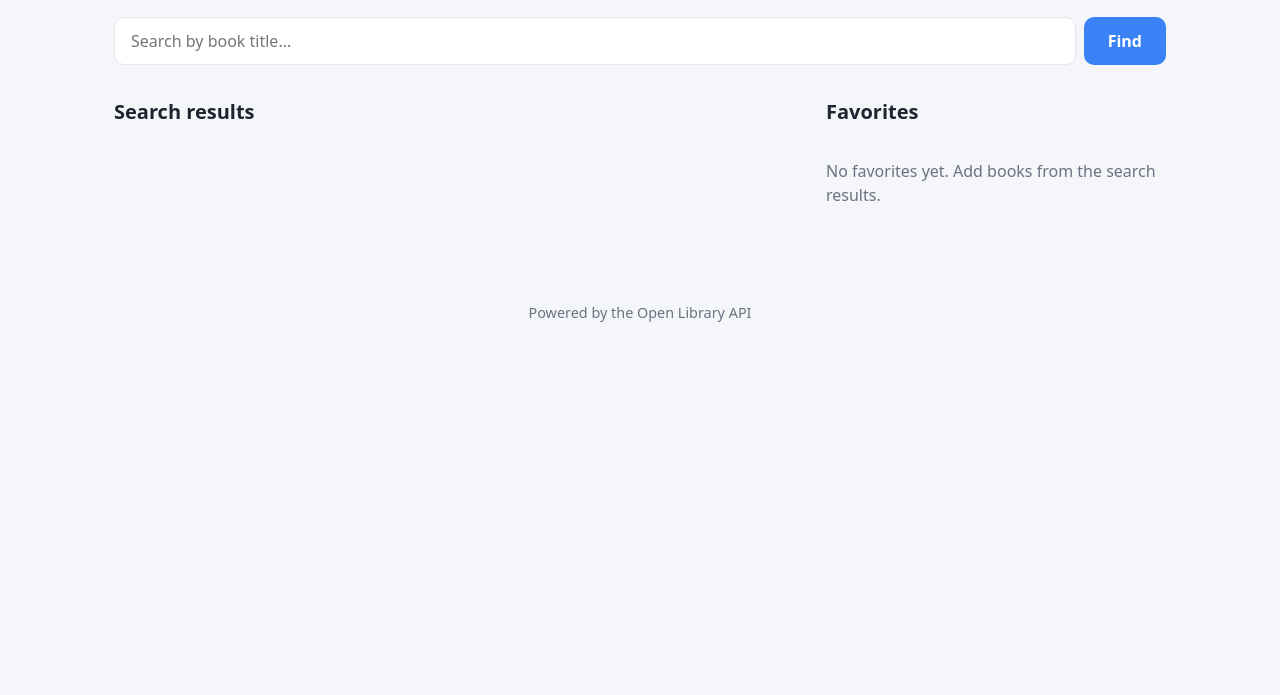
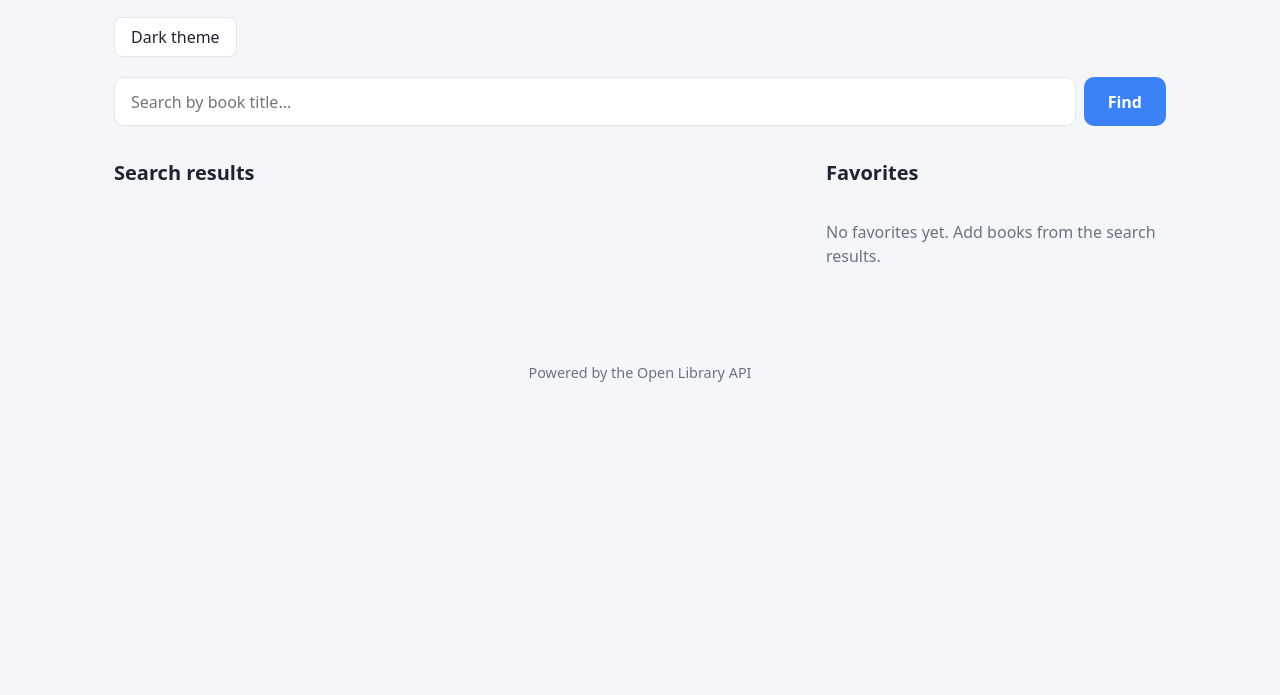
Before and after one commit to h3pixz/books-library, a website built with Vite: page index.html in a window 1280 px wide. Shown: the part 105-800 px from the top of the page. Built offline with nearby package versions, Linux system fonts and the light colour scheme.

Commit message:
add light + dark theme

```diff
--- a/index.html
+++ b/index.html
@@ -11,6 +11,9 @@
       <header class="app-header">
         <h1 class="app-title">Books Library</h1>
         <p class="app-tagline">Search books by title and save your favorites.</p>
+        <div class="theme-toggle">
+          <button id="theme-toggle-btn" type="button" class="theme-toggle__button">Dark theme</button>
+        </div>
         <form id="search-form" class="search-form" novalidate>
           <label class="visually-hidden" for="search-input">Search by title</label>
           <input id="search-input" type="search" name="query" placeholder="Search by book title..." autocomplete="off" />
--- /dev/null
+++ b/src/app/theme.js
@@ -0,0 +1,35 @@
+const STORAGE_KEY = 'books-library:theme';
+const DARK_CLASS = 'theme-dark';
+const themeToggleBtn = document.querySelector('#theme-toggle-btn');
+
+function applyTheme(theme) {
+  document.documentElement.classList.toggle(DARK_CLASS, theme === 'dark');
+  themeToggleBtn.textContent = theme === 'dark' ? 'Light theme' : 'Dark theme';
+}
+
+function getInitialTheme() {
+  try {
+    const stored = localStorage.getItem(STORAGE_KEY);
+    if (stored === 'dark' || stored === 'light') {
+      return stored;
+    }
+  } catch {
+    return null;
+  }
+  return window.matchMedia('(prefers-color-scheme: dark)').matches ? 'dark' : 'light';
+}
+
+export function initTheme() {
+  const saved = getInitialTheme();
+  applyTheme(saved);
+  localStorage.setItem(STORAGE_KEY, saved);
+  themeToggleBtn.addEventListener('click', () => {
+    const next = document.documentElement.classList.contains(DARK_CLASS) ? 'light' : 'dark';
+    applyTheme(next);
+    try {
+      localStorage.setItem(STORAGE_KEY, next);
+    } catch {
+      return;
+    }
+  });
+}
--- a/src/main.js
+++ b/src/main.js
@@ -1,2 +1,5 @@
 import './styles/main.css';
 import './app/search.js';
+import { initTheme } from './app/theme.js';
+
+initTheme();
--- a/src/styles/main.css
+++ b/src/styles/main.css
@@ -13,6 +13,18 @@
   --shadow-sm: 0 1px 3px rgba(17, 24, 39, 0.08);
   --shadow-md: 0 8px 20px rgba(17, 24, 39, 0.12);
   --radius: 10px;
+}
+
+.theme-dark {
+  --color-bg: #14171c;
+  --color-surface: #1f242b;
+  --color-border: #2e3540;
+  --color-text: #e5e9f0;
+  --color-text-muted: #98a1b3;
+  --color-accent-soft: #1c2940;
+  --color-danger-soft: #3a2020;
+  --shadow-sm: 0 1px 3px rgba(0, 0, 0, 0.4);
+  --shadow-md: 0 8px 20px rgba(0, 0, 0, 0.5);
 }
 
 *,
@@ -32,6 +44,7 @@ body {
   background: var(--color-bg);
   color: var(--color-text);
   line-height: 1.5;
+  transition: background-color 0.25s ease, color 0.25s ease;
 }
 
 .app-header {
@@ -48,6 +61,24 @@ body {
 .app-tagline {
   margin: 0 0 1.25rem;
   color: var(--color-text-muted);
+}
+
+.theme-toggle {
+  margin-bottom: 1.25rem;
+}
+
+.theme-toggle__button {
+  padding: 0.45rem 1rem;
+  border: 1px solid var(--color-border);
+  border-radius: 8px;
+  background: var(--color-surface);
+  color: var(--color-text);
+  font: inherit;
+  cursor: pointer;
+}
+
+.theme-toggle__button:hover {
+  border-color: var(--color-accent);
 }
 
 .search-form {
```
